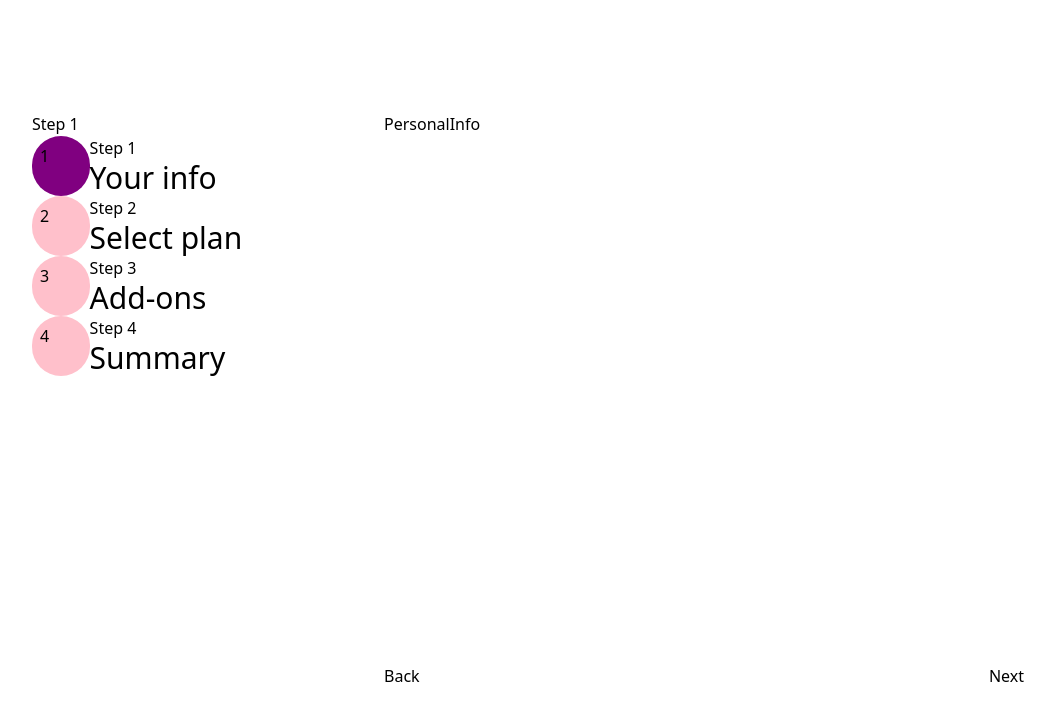
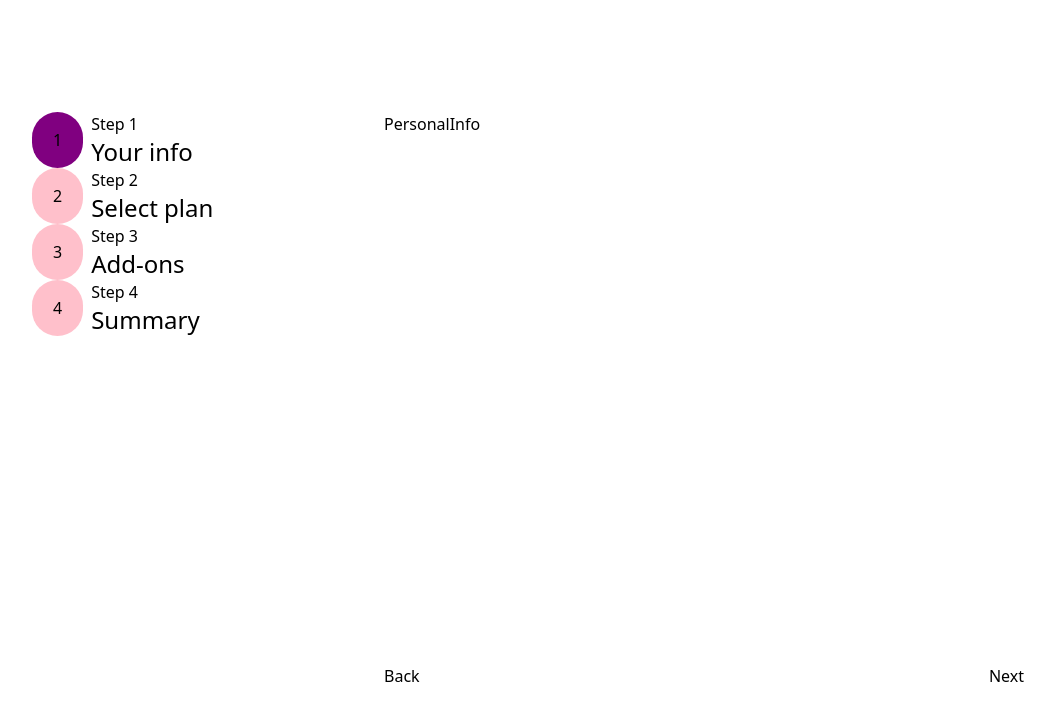
Before and after one commit to itksweb/multi-step-form-react, a React (Vite) app: page / in a window 1280 px wide. Shown: the top 720 px of the page, without its empty margins (112-1167 px from the left). Built offline with nearby package versions, Linux system fonts and the light colour scheme.

Commit message:
Sidebar still coming

```diff
--- a/src/components/Sidebar.jsx
+++ b/src/components/Sidebar.jsx
@@ -8,13 +8,13 @@ const sideData = [
 const Step = ({item, step}) => {
 
   return (
-    <div className="grid grid-cols-5">
-      <div className={`col-span-1 p-2 rounded-full ${step === item[1] ? "bg-[purple]":"bg-[pink]"}`}>
+    <div className="grid grid-cols-5 gap-2">
+      <div className={`col-span-1 p-2 rounded-full ${step === item[1] ? "bg-[purple]":"bg-[pink]"} flex justify-center items-center`}>
         {item[1]}
       </div>
       <div className="col-span-4">
         <div className="">Step {item[1]}</div>
-        <div className="text-3xl">{item[0]}</div>
+        <div className="text-2xl">{item[0]}</div>
       </div>
     </div>
   )
@@ -23,7 +23,6 @@ const Step = ({item, step}) => {
 const Sidebar = ({step}) => {
   return (
     <div className={`col-span-1 min-w-80 h-full bg-no-repeat bg-contain p-4 bg-[url(${bgSidebar})]`}>
-      <div>Step {step}</div>
       <div>
         {sideData.map((item, i) => <Step item ={[item, i+1]} step ={step} />)}
       </div>
```
